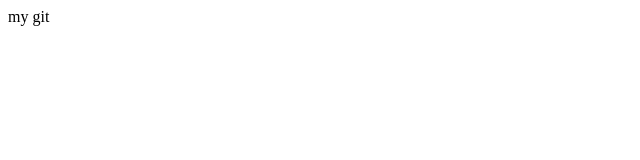
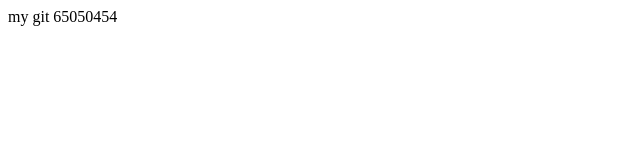
Before and after one commit to Somji25/GitSomji, a plain HTML site: page index.html in a window 1280 px wide. Shown: the full height of the page, 0-640 px from the left. Drawn offline with Linux system fonts and the light colour scheme.

Commit message:
Update index.html

```diff
--- a/index.html
+++ b/index.html
@@ -6,6 +6,6 @@
     <title>Document</title>
 </head>
 <body>
-    my git
+    my git 65050454
 </body>
 </html>
```
